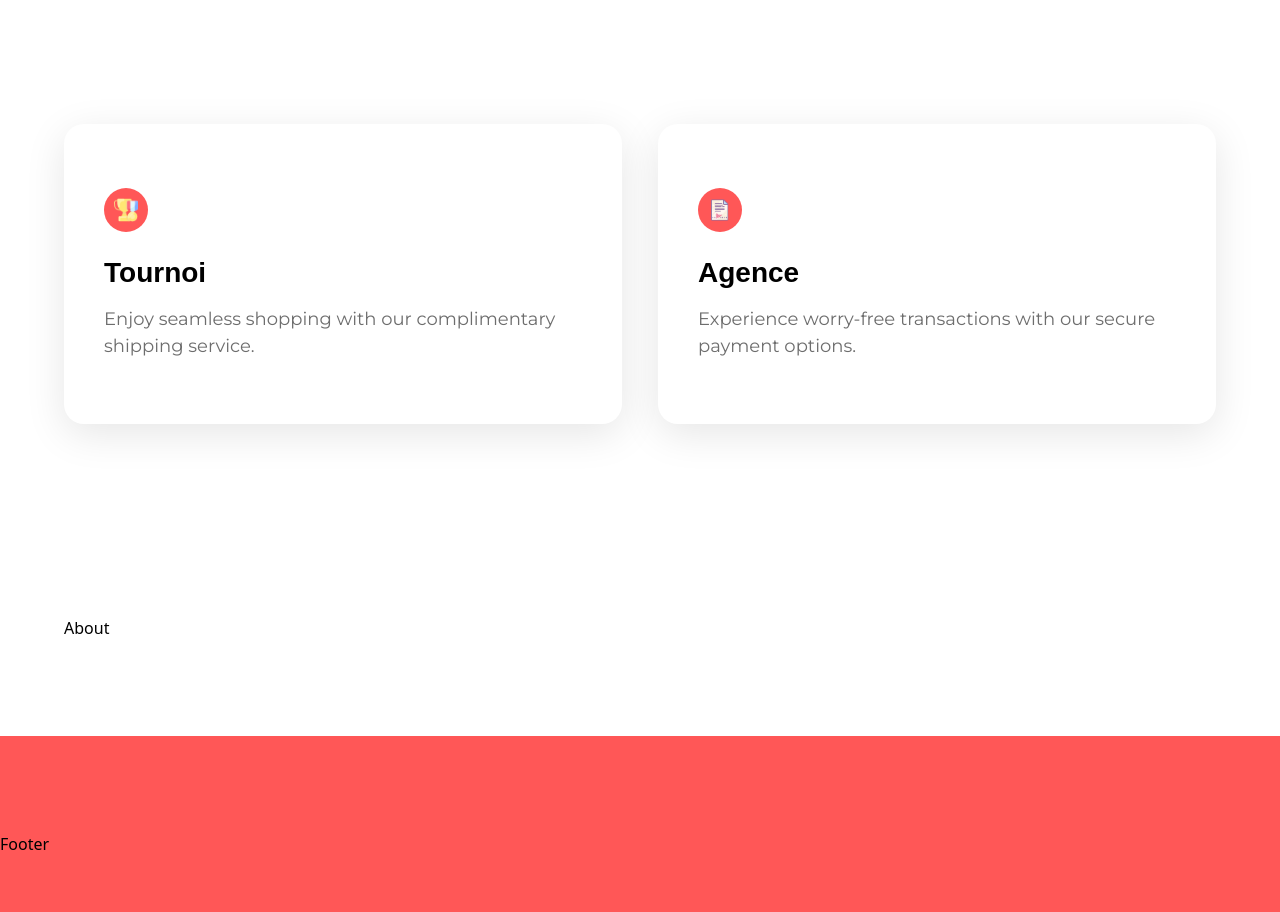
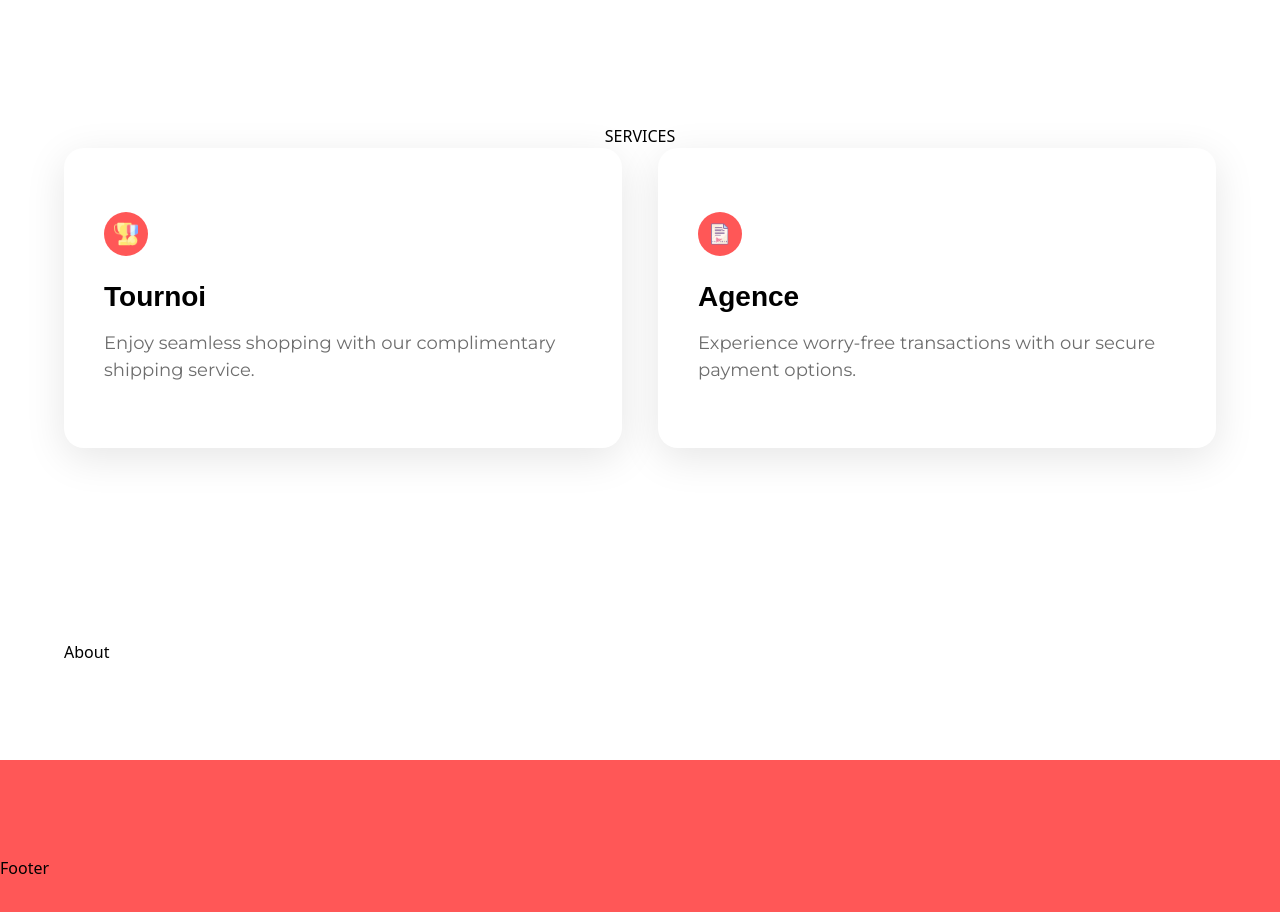
Before and after one commit to xxedrixx/lemuria, a React (Vite) app: page / in a window 1280 px wide. Shown: the part 1300-2212 px from the top of the page. Built offline with nearby package versions, Linux system fonts and the light colour scheme; a web font is replaced by a local one.

Commit message:
service title

```diff
--- a/src/sections/Services.jsx
+++ b/src/sections/Services.jsx
@@ -3,10 +3,13 @@ import ServiceCard from "../components/ServiceCard";
 
 const Services = () => {
   return (
-    <section className="max-container flex justify-center flex-wrap gap-9">
-      {services.map((service) => (
-        <ServiceCard key={service.label} {...service} />
-      ))}
+    <section className="max-container ">
+      <h1 className="flex justify-center items-center">SERVICES</h1>
+      <div className="flex justify-center flex-wrap gap-9">
+        {services.map((service) => (
+          <ServiceCard key={service.label} {...service} />
+        ))}
+      </div>
     </section>
   );
 };
```
